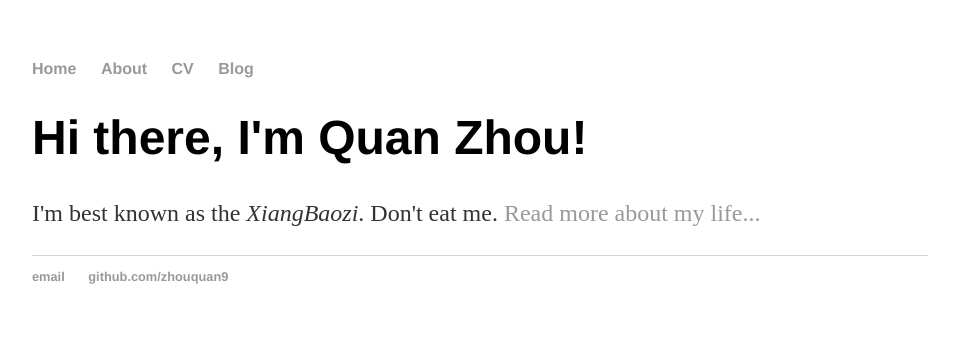
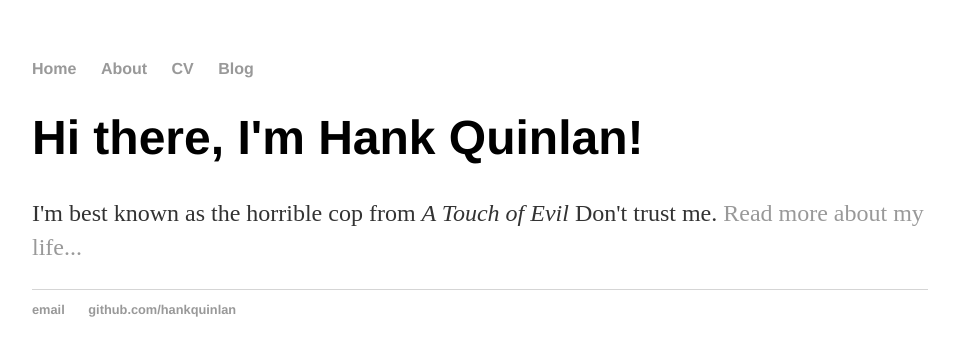
Before and after one commit to zhouquan9/ZhouQuan9.github.io, a Jekyll site: the page built from index.html, in a window 1280 px wide. Shown: the top 356 px of the page, without its empty margins (160-1119 px from the left). Built offline with Jekyll 4.4.1, drawn with Linux system fonts in a browser that asks for light colours.

Commit message:
Update index.html

```diff
--- a/index.html
+++ b/index.html
@@ -1,30 +1,8 @@
-<!DOCTYPE html>
-<html>
-	<head>
-		<title>Quan Zhou</title>
-		<!-- link to main stylesheet -->
-		<link rel="stylesheet" type="text/css" href="/css/main.css">
-	</head>
-	<body>
-		<nav>
-    		<ul>
-        		<li><a href="/">Home</a></li>
-	        	<li><a href="/about">About</a></li>
-        		<li><a href="/cv">CV</a></li>
-        		<li><a href="/blog">Blog</a></li>
-    		</ul>
-		</nav>
-		<div class="container">
-    		<div class="blurb">
-        		<h1>Hi there, I'm Quan Zhou!</h1>
-				<p>I'm best known as the <em>XiangBaozi</em>. Don't eat me. <a href="/about">Read more about my life...</a></p>
-    		</div><!-- /.blurb -->
-		</div><!-- /.container -->
-		<footer>
-    		<ul>
-        		<li><a href="mailto:qzhou81@gatech.edu">email</a></li>
-        		<li><a href="https://github.com/zhouquan9">github.com/zhouquan9</a></li>
-			</ul>
-		</footer>
-	</body>
-</html>
+---
+layout: default
+title: Hank Quinlan, Horrible Cop
+---
+<div class="blurb">
+	<h1>Hi there, I'm Hank Quinlan!</h1>
+	<p>I'm best known as the horrible cop from <em>A Touch of Evil</em> Don't trust me. <a href="/about">Read more about my life...</a></p>
+</div><!-- /.blurb -->
```
